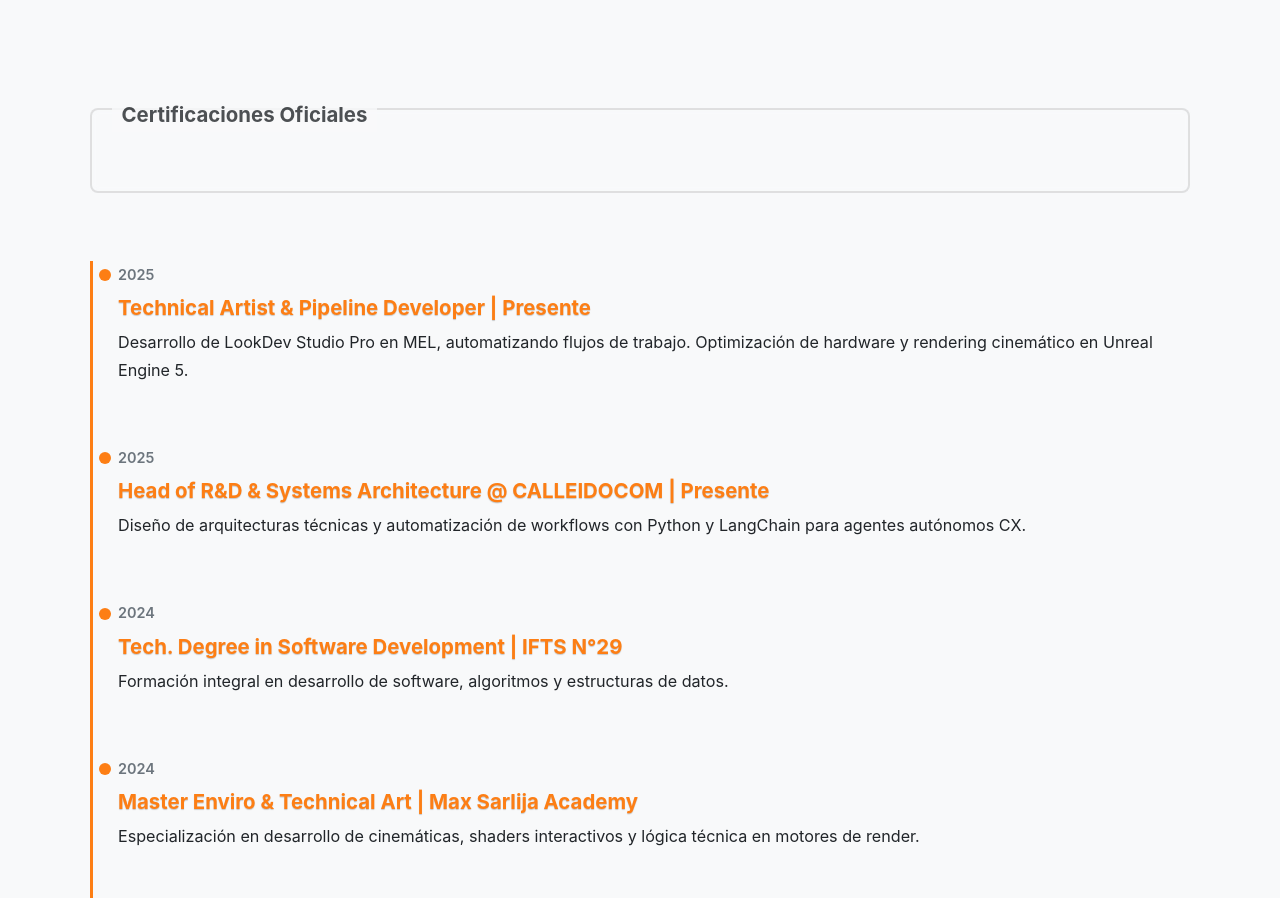
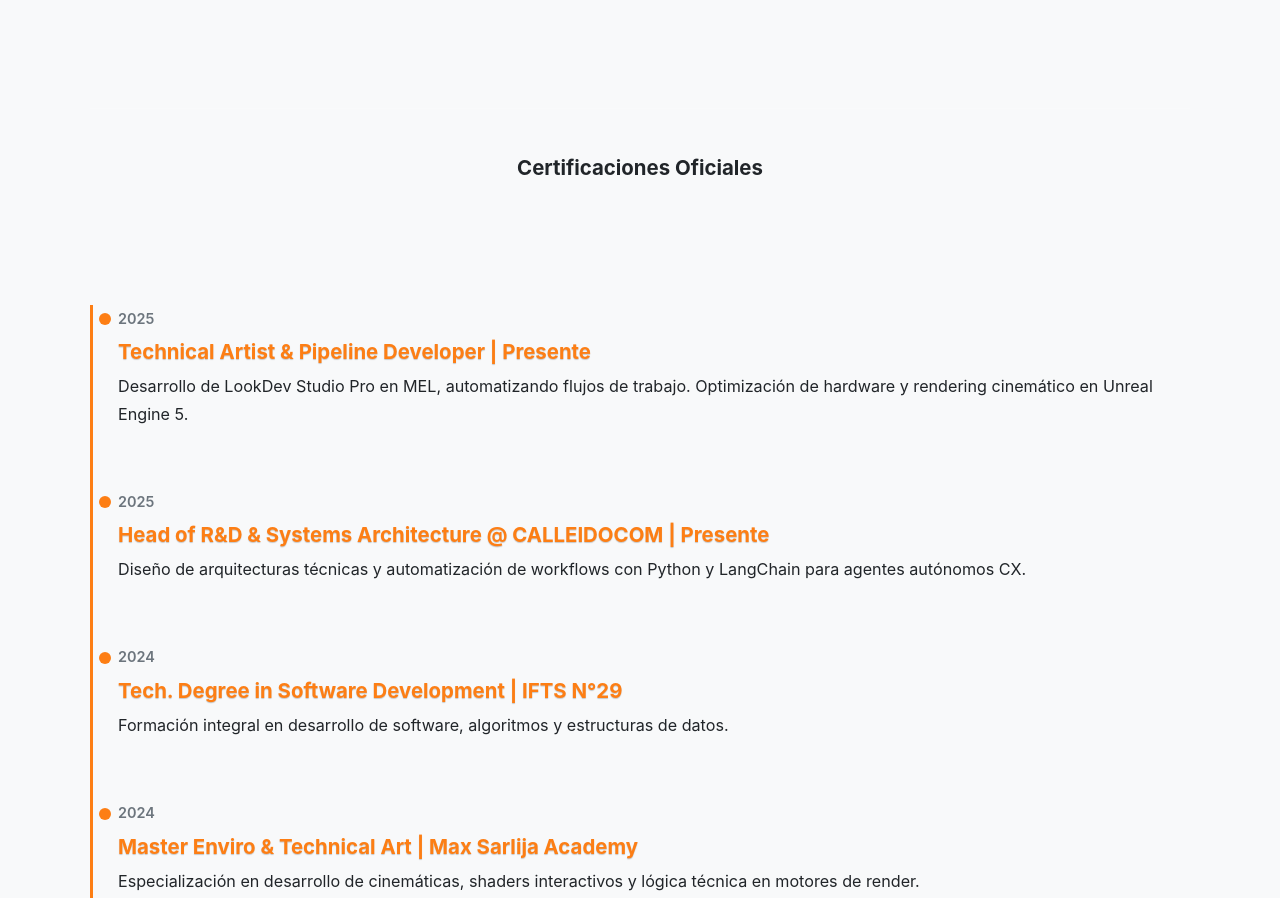
Before and after one commit to facu041294/PortfolioTechArt, an Astro site: page / in a window 1280 px wide. Shown: the part 2944-3842 px from the top of the page. Built offline with nearby package versions, Linux system fonts and the light colour scheme; Astro itself is replaced by a stand-in of ours; a script that the page names is missing.

Commit message:
Balance Node Graph by moving Certifications to a full-width bottom row

```diff
--- a/src/components/TechnicalToolkit.astro
+++ b/src/components/TechnicalToolkit.astro
@@ -108,9 +108,9 @@
             </div>
         </div>
 
-        <!-- Etapa 4: Certificaciones (Ocupa todo el ancho) -->
-        <div class="blueprint-comment-box badges-stage">
-            <div class="comment-header">Certificaciones Oficiales</div>
+        <!-- Etapa 4: Certificaciones (Ocupa todo el ancho en la base) -->
+        <div class="badges-stage">
+            <div class="badges-title">Certificaciones Oficiales</div>
             <div class="credly-badges-wrapper">
                 <div class="credly-badge">
                     <div data-iframe-width="150" data-iframe-height="270" data-share-badge-id="024ff9bf-12cb-4554-8d47-de60b0c4a875" data-share-badge-host="https://www.credly.com"></div>
@@ -277,11 +277,27 @@
         background: rgba(255, 215, 0, 0.2);
     }
 
-    /* Certifications Stage (Full width) */
+    /* Certifications Stage (Full width horizontal bar) */
     .badges-stage {
         grid-column: 1 / -1;
-        padding-top: 30px;
+        display: flex;
+        flex-direction: column;
+        align-items: center;
+        justify-content: center;
         margin-top: var(--spacing-lg);
+        padding-top: var(--spacing-lg);
+        border-top: 1px solid rgba(255,255,255,0.1);
+    }
+
+    .badges-title {
+        font-size: 1.2rem;
+        font-weight: 700;
+        color: var(--color-text-light);
+        margin-bottom: var(--spacing-md);
+        text-align: center;
+    }
+    :global(body.mode-dark) .badges-title {
+        color: var(--color-text-dark);
     }
 
 
```
